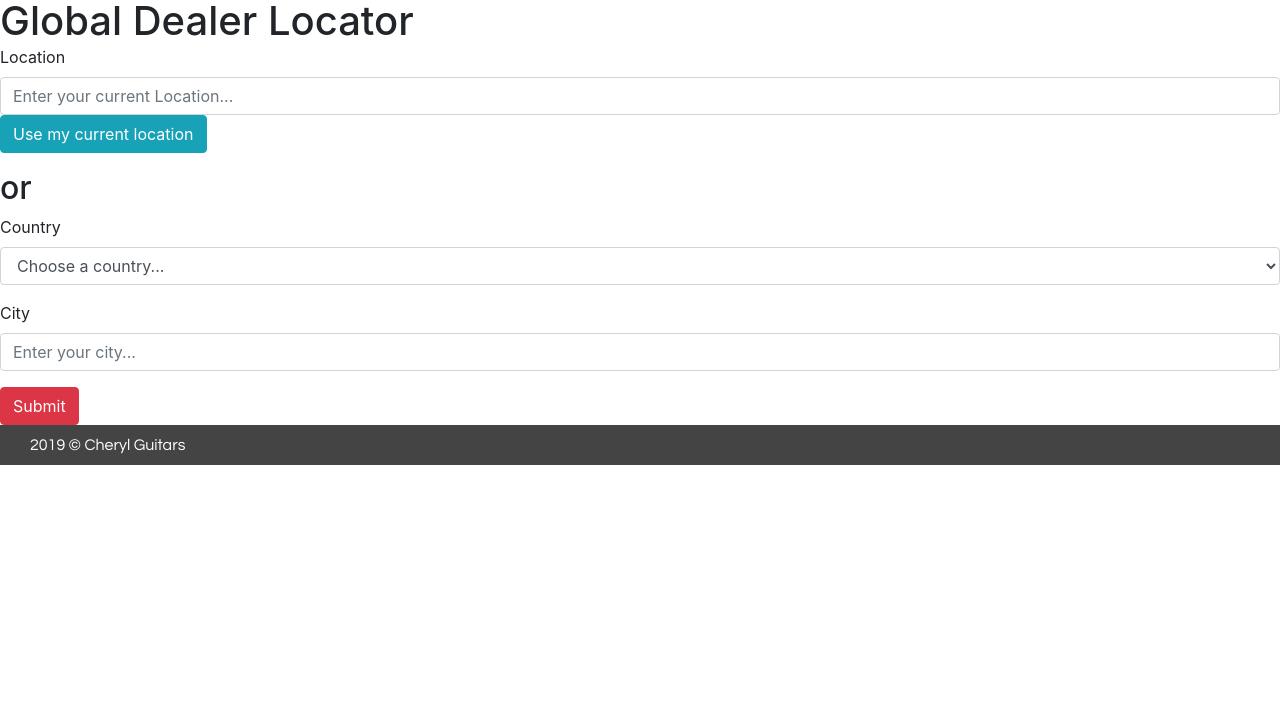
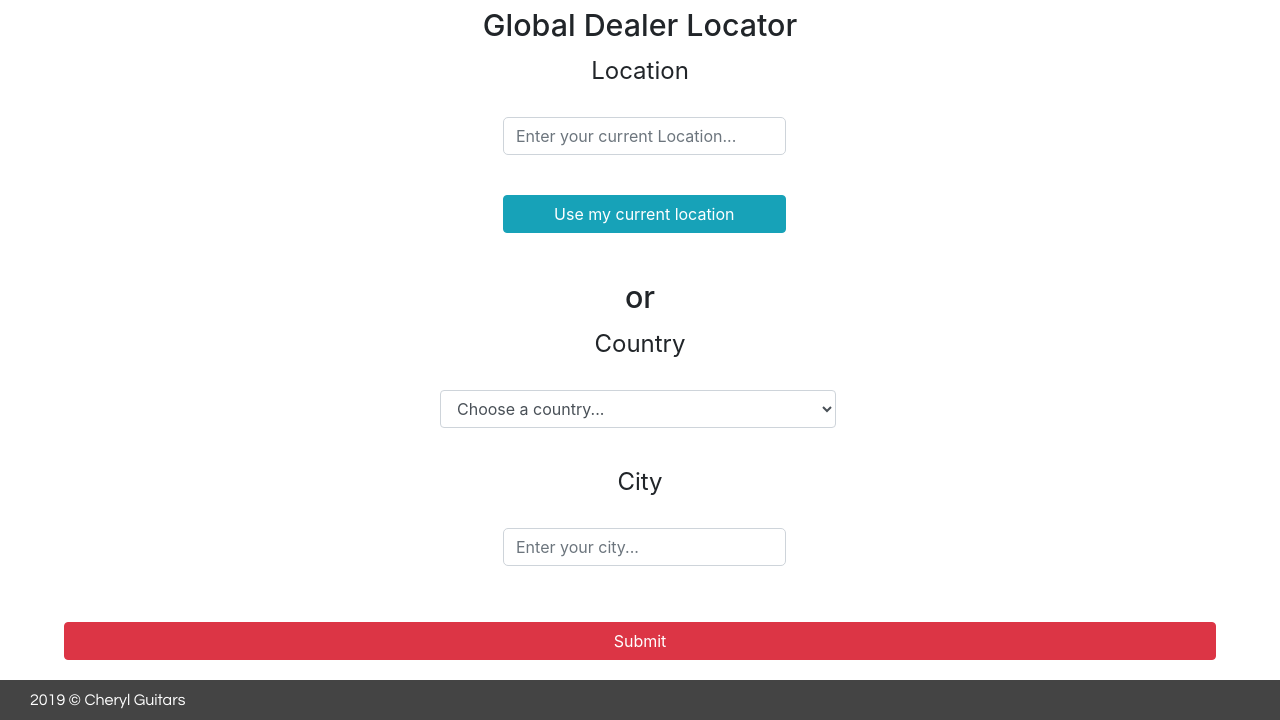
Before and after one commit to cherylcam/Business-Brochure-TWD, a plain HTML site: page location.html in a window 1280 px wide. Shown: the part 103-823 px from the top of the page. Before the commit the page ends 800 px from the top, so only its background shows below. Drawn offline with nearby package versions, Linux system fonts and the light colour scheme; files that its build step writes are made by us from their sources.

Commit message:
form.scss
style a bit of form in the locator file.

```diff
--- a/location.html
+++ b/location.html
@@ -45,16 +45,16 @@
             </button>
         </header>
 
-        <h1>Global Dealer Locator</h1>
+        <h1 class="locator-header">Global Dealer Locator</h1>
 
-        <form>
+        <form class="locate-form">
             <div class="form-group">
                 <label for="location">Location</label>
                 <input type="text" class="form-control" id="location" placeholder="Enter your current Location...">
                 <button type="button" class="btn btn-info current-location">Use my current location</button>
             </div>
 
-            <h2>or</h2>
+            <h2 class="locator-header">or</h2>
 
             <div class="form-group">
                 <label for="country">Country</label>
--- a/scss/_form.scss
+++ b/scss/_form.scss
@@ -0,0 +1,41 @@
+// Locate style
+
+.locator-header {
+    margin: 10px;
+    font-size: 1.9em;
+    text-align: center;
+}
+
+
+
+.locate-form {
+    display: flex;
+    flex-direction: column;
+    text-align: center;
+    align-items: center;
+
+}
+
+.form-group label {
+    font-size: 1.5em;
+}
+
+input[type=text] {
+    width: 90%;
+    resize: vertical;
+    border-radius: 5px;
+    text-align: left;
+    margin: 20px;
+
+}
+
+.form-control {
+    width: 90%;
+    margin: 20px;
+}
+
+.btn-info,
+.btn-submit {
+    width: 90%;
+    margin: 20px;
+}
--- a/scss/styles.scss
+++ b/scss/styles.scss
@@ -16,6 +16,8 @@
 // Acoustic & Electric Guitars Page
 @import "quick-view";
 
+// Locate
+@import 'form';
 
 //Footer
 @import "footer";
```
